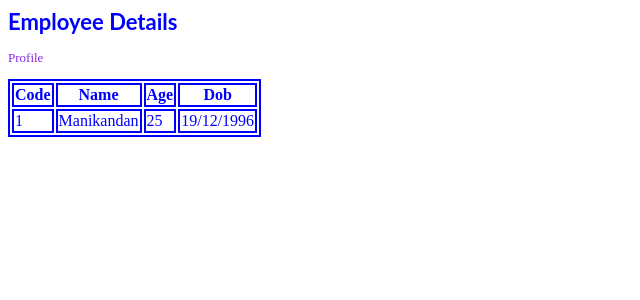
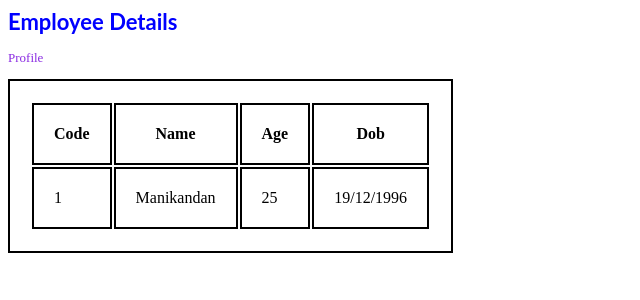
Before and after one commit to ManikandanKumarkp/template-component, an Angular app: page / in a window 1280 px wide. Shown: the top 300 px of the page, without its empty margins (0-640 px from the left). Built offline with nearby package versions, Linux system fonts and the light colour scheme.

Commit message:
1 file modified

```diff
--- a/src/app/Employee/employee.component.css
+++ b/src/app/Employee/employee.component.css
@@ -1,6 +1,6 @@
 table,th,td {
-  border: 2px solid  ;
-  color:blue;
+  border: 2px solid ;
+  padding: 20px;
 }
 p{
   color:blueviolet;
```
